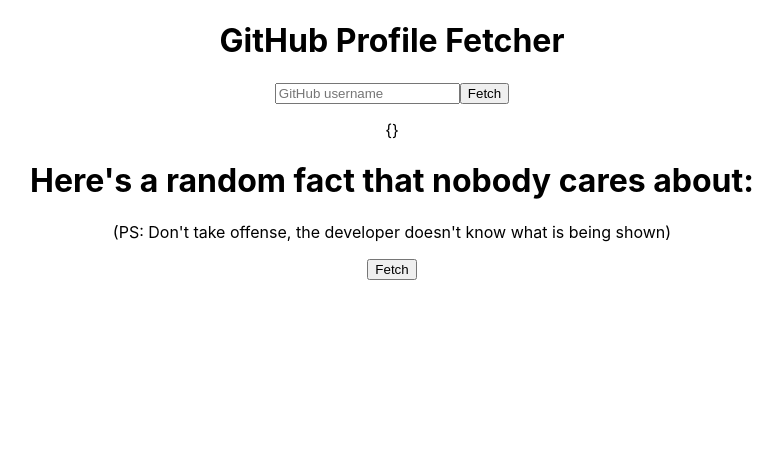
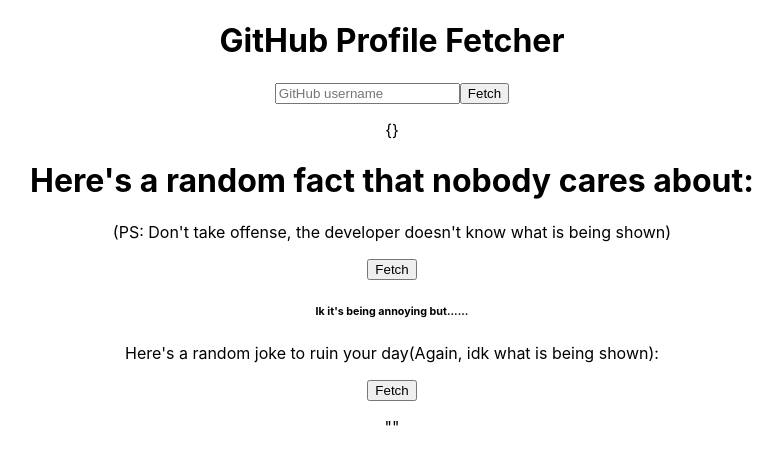
Before and after one commit to RaunakMandal/react-project, a React (Create React App) app: page / in a window 1280 px wide. Shown: the top 464 px of the page, without its empty margins (248-1031 px from the left). Built offline with nearby package versions, Linux system fonts and the light colour scheme.

Commit message:
added random joke

```diff
--- a/src/App.js
+++ b/src/App.js
@@ -2,6 +2,7 @@
 import Message from "./components/message";
 import Home from "./components/Home";
 import Fact from "./components/Fact";
+import Joke from "./components/Joke";
 
 function App() {
     return (
@@ -9,6 +10,7 @@
             <Home />
             {/* <Message /> */}
             <Fact/>
+            <Joke/>
         </div>
     );
 }
--- /dev/null
+++ b/src/components/Joke.js
@@ -0,0 +1,26 @@
+import React, { useState } from "react";
+const Joke = () => {
+    const [joke, setJoke] = useState("");
+    const [loading, setLoading] = useState(false);
+    const fetchFromAPI = () => {
+        setLoading(true);
+        fetch("https://official-joke-api.appspot.com/random_joke")
+        .then((res) => res.json())
+        .then((data) => {
+            setJoke(data);
+        })
+        .catch((err) => {})
+        .finally(() => {
+            setLoading(false);
+        });
+    };
+    return (
+        <div>
+        <h6>Ik it's being annoying but......</h6>
+        <p>Here's a random joke to ruin your day(Again, idk what is being shown):</p>
+        <button onClick={fetchFromAPI}>Fetch</button>
+        {loading ? <h1>Loading...</h1> : <p>{JSON.stringify(joke)}</p>}
+        </div>
+    );
+};
+export default Joke;
```
